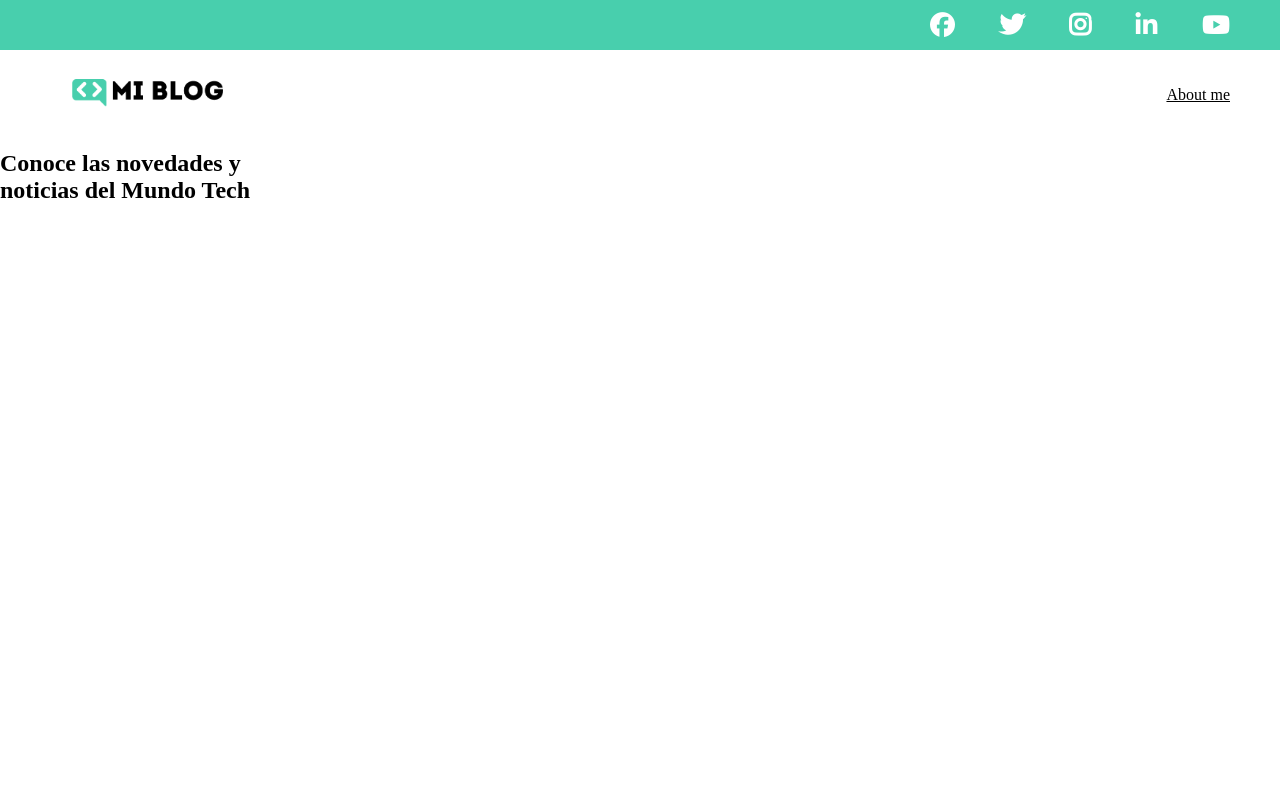
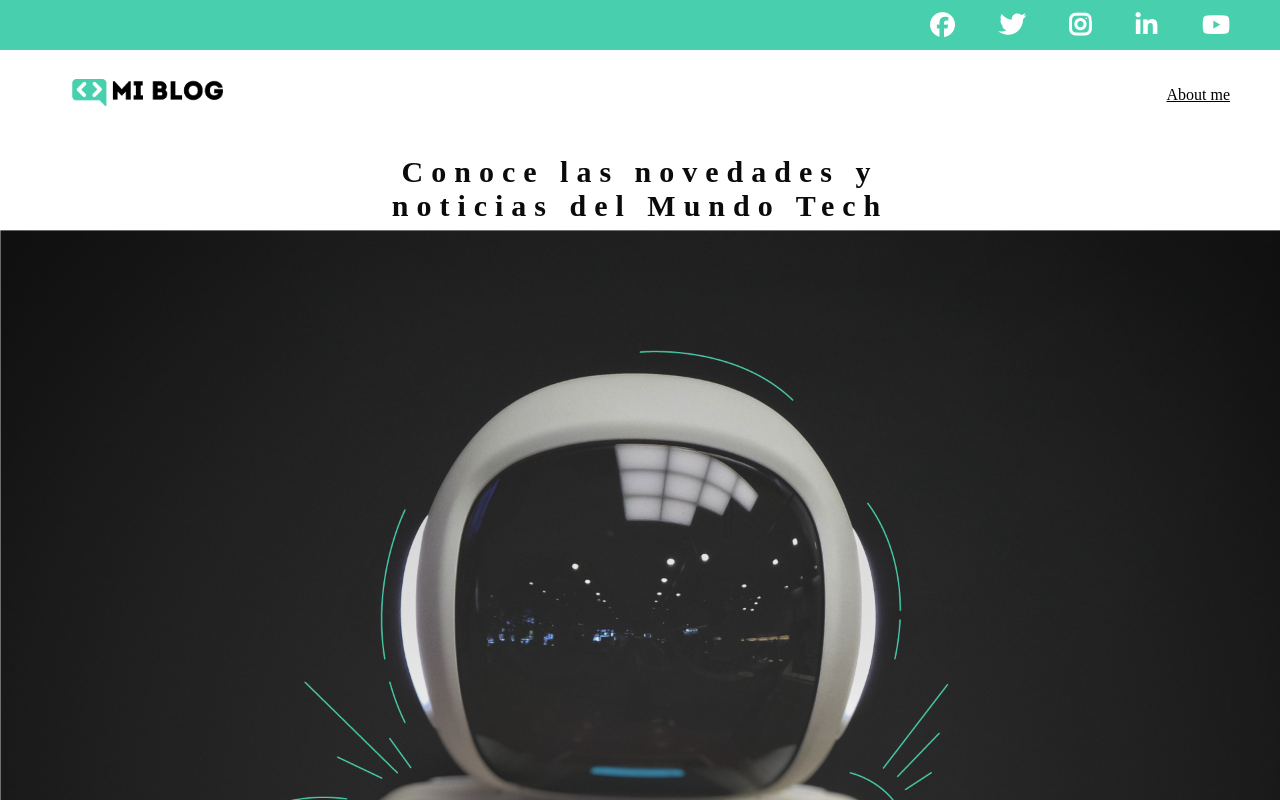
Before and after one commit to GadeaV/Viv-Website-WaltonS, a plain HTML site: page index.html in a window 1280 px wide. Drawn offline with Linux system fonts and the light colour scheme.

Commit message:
Modificación al texto del main y al boton

```diff
--- a/css/style.css
+++ b/css/style.css
@@ -80,39 +80,48 @@ nav .profile-link{
     /*lo hizo el prof, pero lo vi innecesario
 }*/
 
-.main .main-section{
-    position:relative;
-    display: inline-block;
-    text-align: center;
-    overflow: hidden;
-    /*display:grid;
+.home-main .main-section{
+    height: 100px;
+    display: grid;
+    grid-template-rows: 1fr 1fr;
+    justify-items: center;
+    align-items: center;
+    /*position: relative;*/
+    /*display: inline-block;*/
+    /*overflow: hidden;*/
     /*yo lo hice*/
 }
-.main .main-section img{
+.home-main .main-text{
+    /*position: absolute;*/
+    /*top: 10%;
+    left: 10%;*/
+    width: 500px;
+    font-size: 30px;
+    color: #0c0b0b;
+    text-align: center;
+    letter-spacing: 8px;
+    /*transform: translate(-50%, -50%);*/
+}
+.home-main .main-button{
+    width: 80px;
+    align-items: center;
+    margin: 10px 10px;
+    color:#0a0a0a;
+    border-color: #ffffff;
+    font-weight: bold;
+    font-size: 1rem;
+    /*position: absolute;*/
+    /*top: 10%;
+    left: 10%;*/
+
+}
+
+.home-main img{
     width:100%;
     height: 100%;
     position: relative;
+    background-size: cover;
+    background-position: center;
 
     /*yo lo hice*/
 }
-.main .main-text{
-    position: absolute;
-    top: 10%;
-    left: 10%;
-    color: #ffffff;
-    font-size:16px ;
-    transform: translate(-50%, -50%);
-}
-
-.main .main-button{
-    position: absolute;
-    align-items: center;
-    top: 10%;
-    left: 10%;
-    margin: 80px;
-    color:#48cfad;
-    border-color: #ffffff;
-    font-weight: bold;
-
-
-}
--- a/index.html
+++ b/index.html
@@ -34,8 +34,7 @@
     <main class="home-main">
         <section class="main-section">
             <h1 class="main-text">Conoce las novedades y <br> noticias del Mundo Tech</h1>
-            <a class="main-button" href="/blogs.html"></a>
-
+            <a class="main-button" href="/blogs.html">Entra ya!</a>
             <!--<img src="./assets/img/Cover.png" alt="background image">
             <div class="main-text">Conoce las novedades y noticias del Mundo Tech </div>
             <div class="main-button">
@@ -45,6 +44,7 @@
             </div>   Fue mi intento para poner la imagen de fondo y centrar el texto y el boton.
                     Según era colocar 2 div y posicionarlos con transform: translate(-50%, -50%);-->
         </section>
+        <img src="./assets/img/Cover.png" alt="background image">
     </main>
 </body>
 </html>
```
